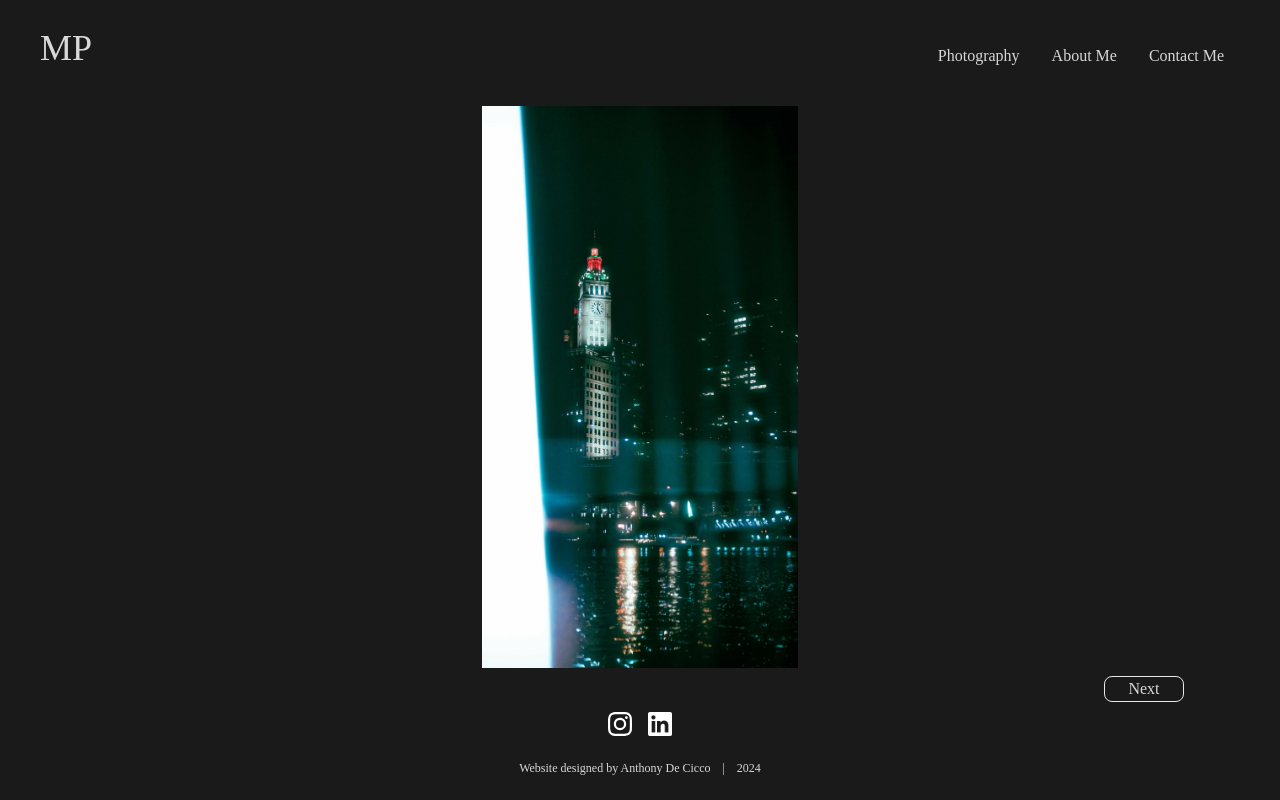
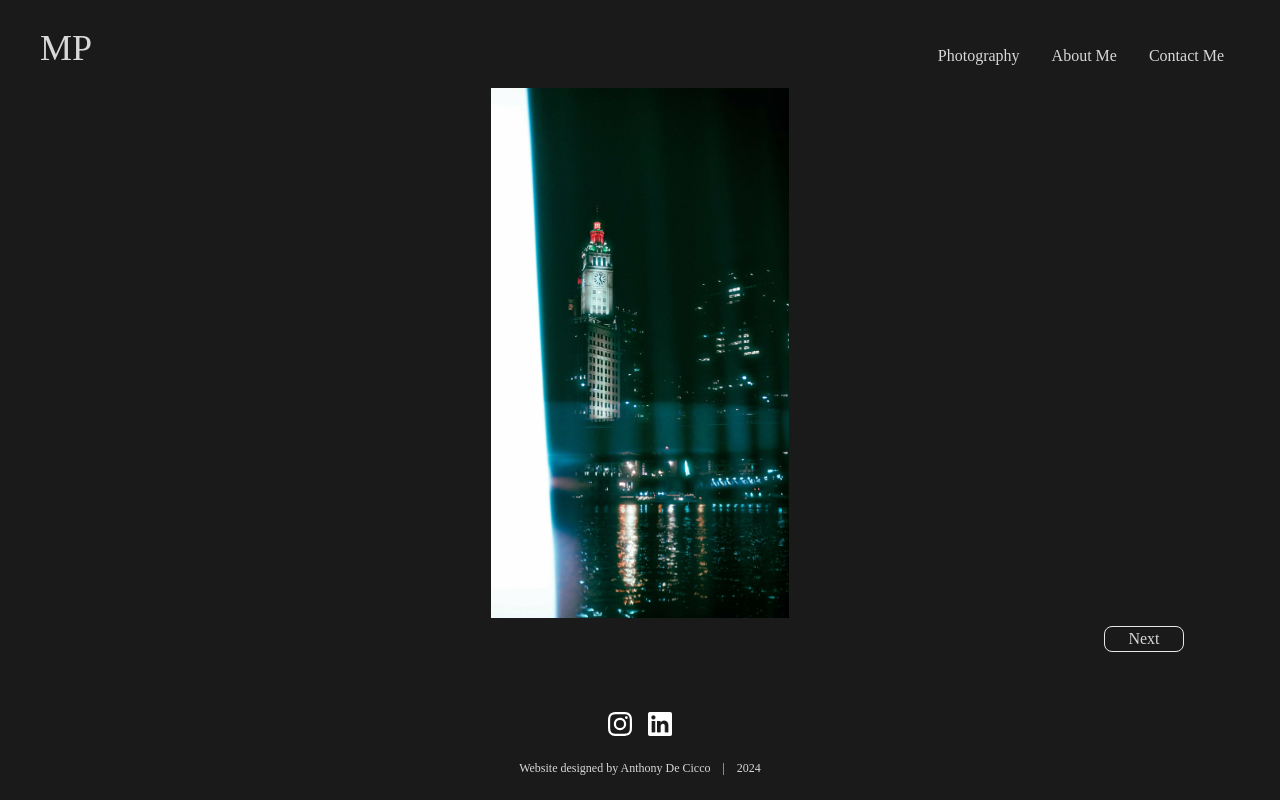
Before and after one commit to anthonydecicco/mateo-portillo-portfolio, a Next.js app: page /photography/1 in a window 1280 px wide. Built offline with nearby package versions, Linux system fonts and the light colour scheme; a web font is replaced by a local one.

Commit message:
resized slug

```diff
--- a/app/photography/[slug]/page.jsx
+++ b/app/photography/[slug]/page.jsx
@@ -32,15 +32,15 @@ export default function Page({params}) {
     const image = images.find(image => String(image.id) === params.slug);
 
     return (
-        <div className="w-full h-full flex flex-col">
-            <div className="hero-height-footer w-[full] flex flex-col justify-center justify-items-center shrink-0">
+        <div className="w-full h-full flex flex-col top-0">
+            <div className="hero-height-footer w-[full] flex flex-col justify-items-center shrink-0">
                 <Image
                     src={image.src}
                     alt={image.alt}
                     width={0}
                     height={0}
                     sizes="100vw"
-                    className="w-[90%] h-[90%] ml-auto mr-auto align-middle mt-2 object-contain"
+                    className="w-[90%] h-[85%] ml-auto mr-auto object-contain"
                     priority
                     quality={(75)}
                 />
```
